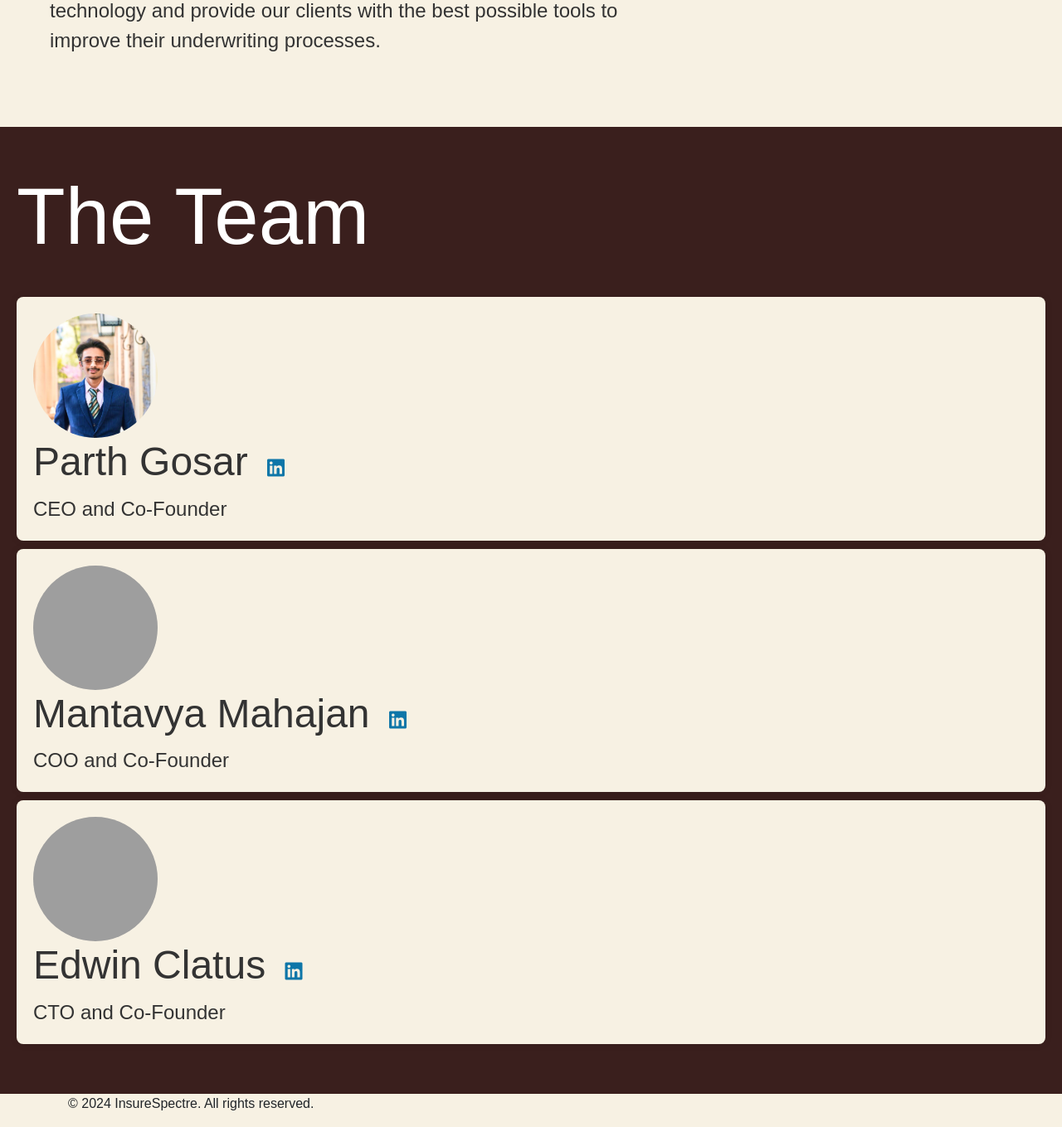
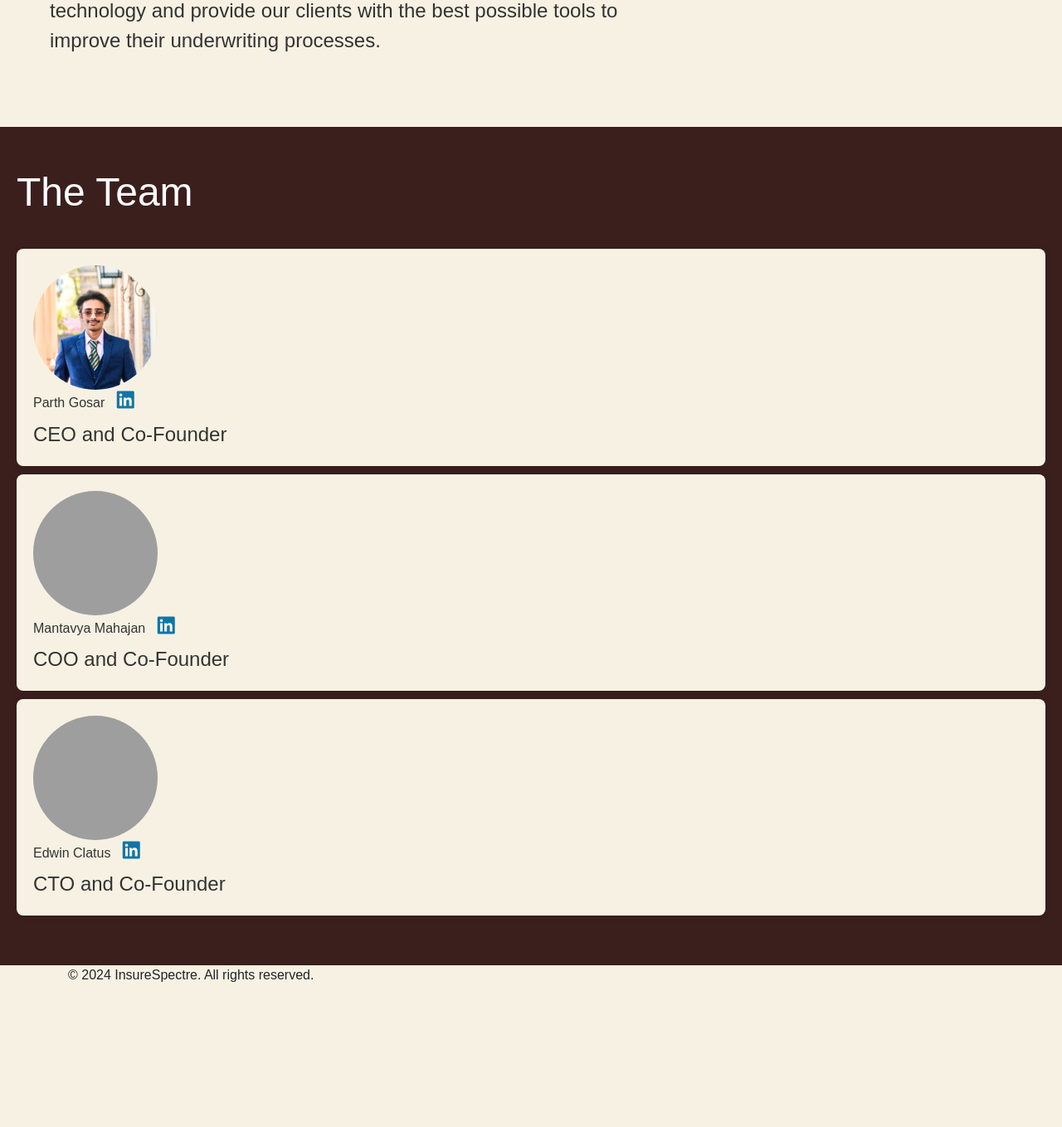
Before and after one commit to psg0009/INSURESPECTRE, a Django app: page /about/who/ in a window 1280 px wide. Shown: the part 2015-3374 px from the top of the page at 83% size. After the commit the page ends 3199 px from the top, so only its background shows below. Run offline with Django 4.2, Linux system fonts and the light colour scheme; grey boxes are pictures that could not be loaded.

Commit message:
Update who.html

```diff
--- a/Insurespectre-master/Insurespectre-master/home/templates/who.html
+++ b/Insurespectre-master/Insurespectre-master/home/templates/who.html
@@ -180,7 +180,7 @@
         }
 
         .team-section h2 {
-            font-size: 6rem;
+            font-size: 3rem;
             color: white;
             margin-bottom: 40px;
         }
@@ -212,7 +212,7 @@
         }
 
         .team-member h3 {
-            font-size: 3rem; /* Increased font size */
+            font-size: 1rem; /* Increased font size */
             color: #333;
             margin: 0;
         }
```
